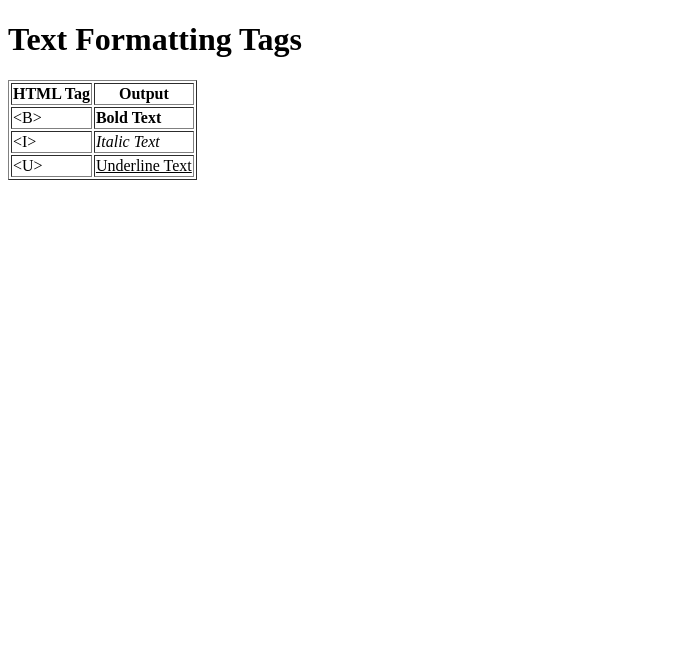
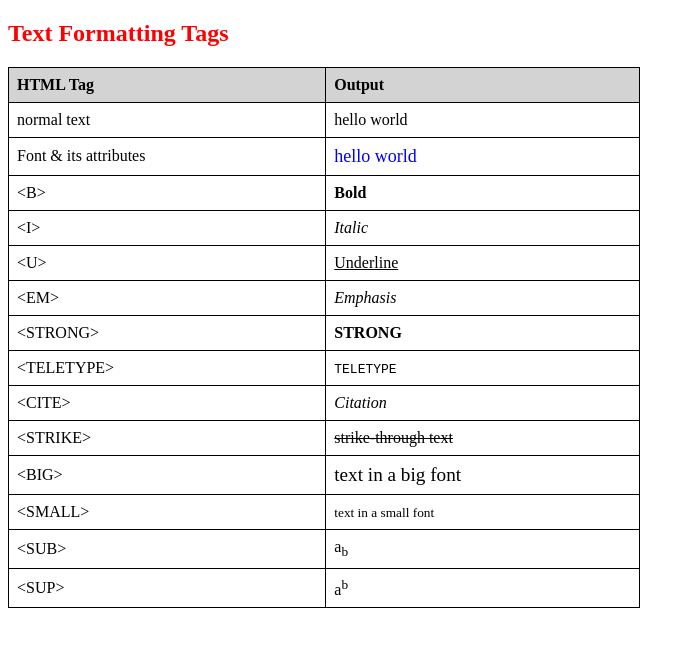
Before and after one commit to amansharma-7/Server-Side-Programming-Assignment, a plain HTML site: page assignment2/question3.html in a window 1280 px wide. Shown: the whole page, without its empty margins (0-695 px from the left). Drawn offline with Linux system fonts and the light colour scheme.

Commit message:
Update question3.html

```diff
--- a/assignment2/question3.html
+++ b/assignment2/question3.html
@@ -1,37 +1,91 @@
 <!DOCTYPE html>
-<html lang="en">
+<html>
+<head>
+    <title>Text Formatting Tags</title>
+    <style>
+        table {
+            width: 50%;
+            border-collapse: collapse;
+        }
+        th, td {
+            border: 1px solid black;
+            padding: 8px;
+            text-align: left;
+        }
+        th {
+            background-color: lightgray;
+        }
+        h2 {
+            color: red;
+        }
+    </style>
+</head>
+<body>
 
-<head>
-    <meta charset="UTF-8">
-    <meta name="viewport" content="width=device-width, initial-scale=1.0">
-    <title>Text Formatting Tags</title>
-</head>
+    <h2>Text Formatting Tags</h2>
 
-<body>
-    <h1>Text Formatting Tags</h1>
-    <table border="1">
-        <thead>
+    <table>
         <tr>
             <th>HTML Tag</th>
             <th>Output</th>
         </tr>
-        </thead>
-        <tbody>
+        <tr>
+            <td>normal text</td>
+            <td>hello world</td>
+        </tr>
+        <tr>
+            <td>Font & its attributes</td>
+            <td><font color="blue" size="4">hello world</font></td>
+        </tr>
         <tr>
             <td>&lt;B&gt;</td>
-                <td><b>Bold Text</b></td>
+            <td><b>Bold</b></td>
         </tr>
         <tr>
             <td>&lt;I&gt;</td>
-                <td><i>Italic Text</i></td>
+            <td><i>Italic</i></td>
         </tr>
         <tr>
             <td>&lt;U&gt;</td>
-                <td><u>Underline Text</u></td>
+            <td><u>Underline</u></td>
         </tr>
-            <!-- Add other text formatting tags -->
-        </tbody>
+        <tr>
+            <td>&lt;EM&gt;</td>
+            <td><em>Emphasis</em></td>
+        </tr>
+        <tr>
+            <td>&lt;STRONG&gt;</td>
+            <td><strong>STRONG</strong></td>
+        </tr>
+        <tr>
+            <td>&lt;TELETYPE&gt;</td>
+            <td><tt>TELETYPE</tt></td>
+        </tr>
+        <tr>
+            <td>&lt;CITE&gt;</td>
+            <td><cite>Citation</cite></td>
+        </tr>
+        <tr>
+            <td>&lt;STRIKE&gt;</td>
+            <td><strike>strike-through text</strike></td>
+        </tr>
+        <tr>
+            <td>&lt;BIG&gt;</td>
+            <td><big>text in a big font</big></td>
+        </tr>
+        <tr>
+            <td>&lt;SMALL&gt;</td>
+            <td><small>text in a small font</small></td>
+        </tr>
+        <tr>
+            <td>&lt;SUB&gt;</td>
+            <td>a<sub>b</sub></td>
+        </tr>
+        <tr>
+            <td>&lt;SUP&gt;</td>
+            <td>a<sup>b</sup></td>
+        </tr>
     </table>
+
 </body>
-
 </html>
```
Lines whose indentation alone changed are shown as unchanged.
